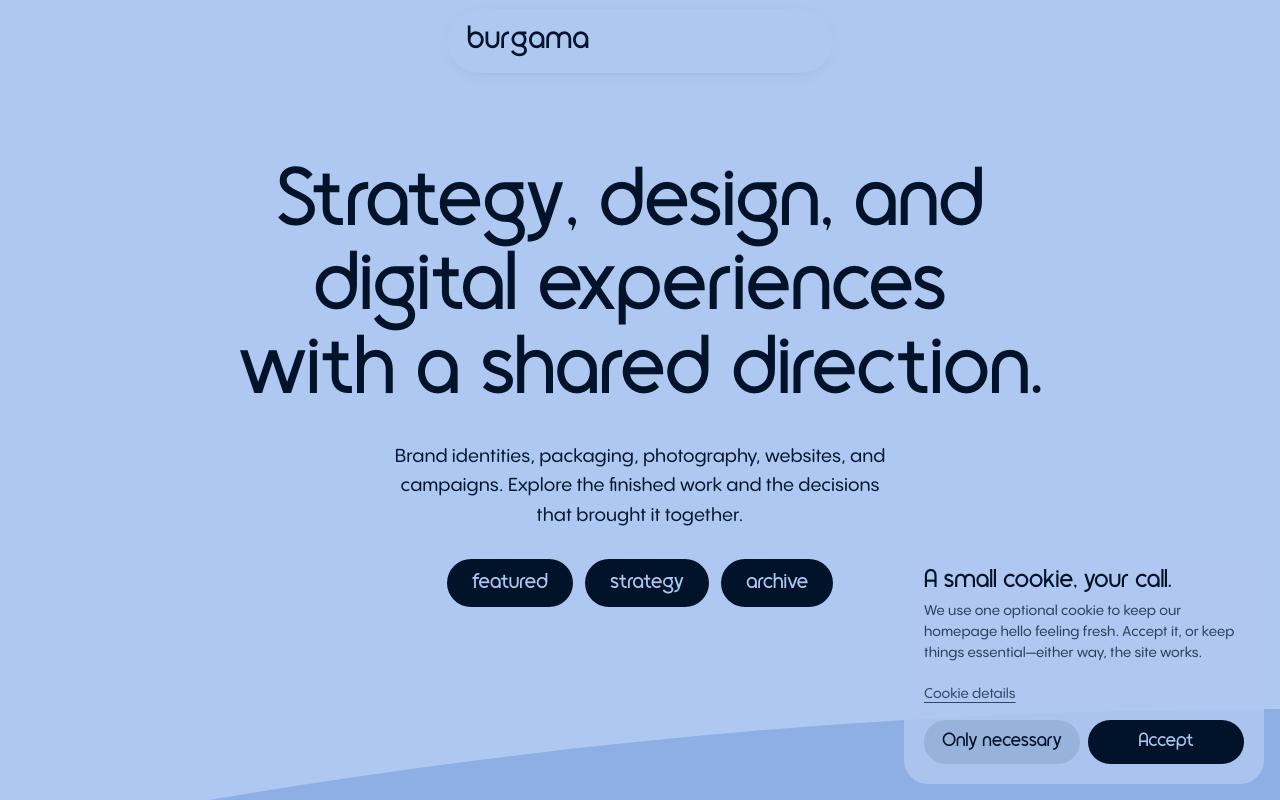
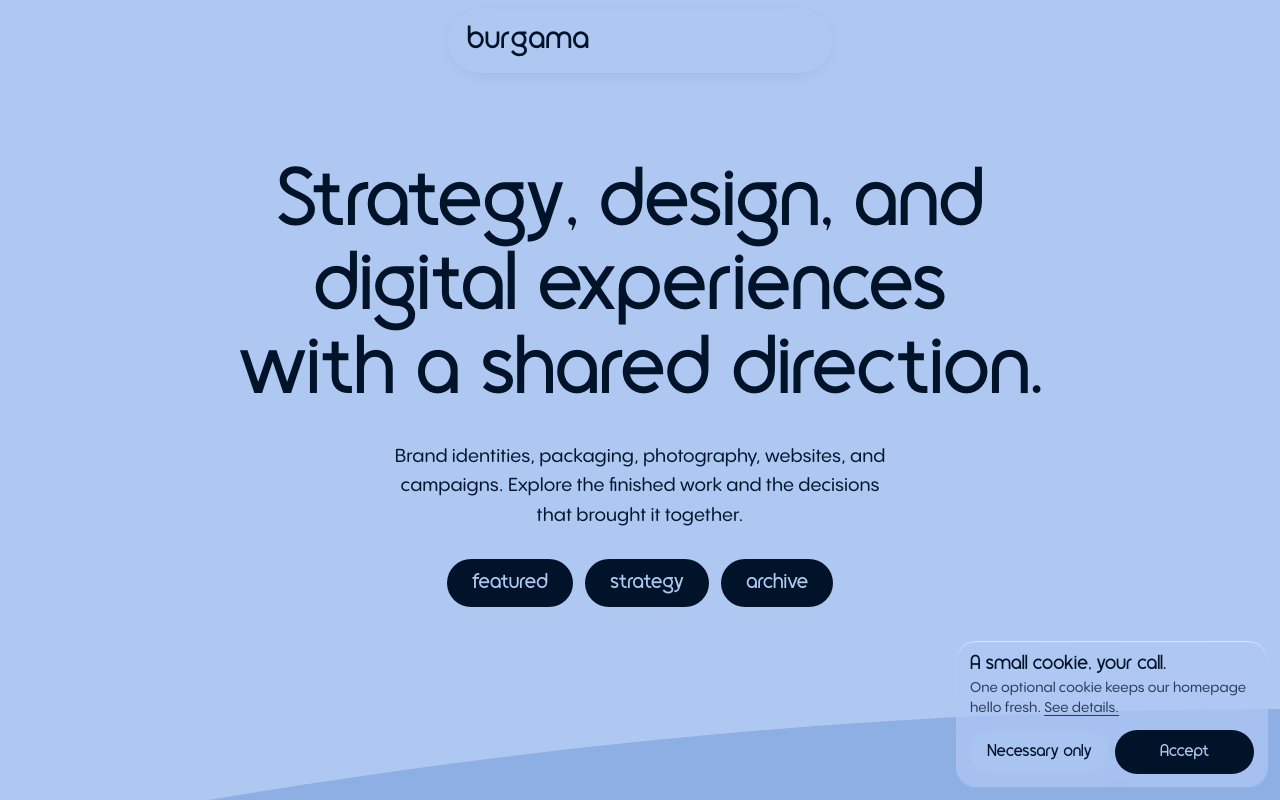
Before and after one commit to cedarandcactus/burgama-site-14.5, a Next.js app: page /work in a window 1280 px wide. Shown: the top 800 px of the page. Built offline with nearby package versions, Linux system fonts and the light colour scheme.

Commit message:
Compact cookie banner with liquid glass

```diff
--- a/components/cookie-banner.module.css
+++ b/components/cookie-banner.module.css
@@ -1,40 +1,75 @@
+.filter {
+  position: fixed;
+  width: 0;
+  height: 0;
+  pointer-events: none;
+}
+
 .overlay {
   position: fixed;
-  right: max(16px, env(safe-area-inset-right, 0px));
-  bottom: max(16px, env(safe-area-inset-bottom, 0px));
+  right: max(12px, env(safe-area-inset-right, 0px));
+  bottom: max(12px, env(safe-area-inset-bottom, 0px));
   z-index: 1000;
-  width: min(360px, calc(100vw - 32px));
+  width: min(312px, calc(100vw - 24px));
   pointer-events: auto;
   transform-origin: bottom right;
   animation: card-in 620ms cubic-bezier(.16, 1, .3, 1) both;
 }
 
 .dialog {
+  position: relative;
+  isolation: isolate;
   display: flex;
+  width: 100%;
   flex-direction: column;
-  gap: 18px;
-  width: 100%;
-  max-height: calc(100svh - 32px);
-  overflow-y: auto;
-  padding: 20px;
+  gap: 12px;
+  overflow: hidden;
+  padding: 14px;
   border: 0;
-  border-radius: 24px;
+  border-radius: 20px;
   color: var(--palette-navy);
-  background: var(--palette-powder);
+  background: transparent;
   box-shadow: none;
   text-align: left;
+}
+
+.dialog::before,
+.dialog::after {
+  position: absolute;
+  inset: 0;
+  border-radius: inherit;
+  content: '';
+  pointer-events: none;
+}
+
+.dialog::before {
+  z-index: -1;
+  background: color-mix(in srgb, var(--palette-powder) 70%, transparent);
+  box-shadow:
+    inset 0 1px 1px color-mix(in srgb, var(--palette-soft-white) 70%, transparent),
+    inset 0 -1px 1px color-mix(in srgb, var(--palette-navy) 8%, transparent),
+    0 10px 32px -20px color-mix(in srgb, var(--palette-navy) 70%, transparent);
+}
+
+.dialog::after {
+  z-index: -2;
+  background: color-mix(in srgb, var(--palette-powder) 10%, transparent);
+  -webkit-backdrop-filter: blur(18px) saturate(1.08);
+  backdrop-filter: blur(18px) saturate(1.08);
+  -webkit-filter: url('#cookie-glass-distortion');
+  filter: url('#cookie-glass-distortion');
 }
 
 .copy {
   display: flex;
   flex-direction: column;
-  gap: 8px;
+  gap: 4px;
 }
 
 .copy h2 {
   margin: 0;
   font-family: var(--font-cenura), sans-serif;
-  font-size: 24px;
+  font-size: 19px;
   font-weight: 400;
   line-height: 1.05;
   text-wrap: balance;
@@ -46,33 +81,22 @@
   font-family: var(--font-pangram), sans-serif;
   font-size: 14px;
   font-weight: 400;
-  line-height: 1.5;
+  line-height: 1.4;
   text-wrap: pretty;
 }
 
-.footer {
-  display: flex;
-  flex-direction: column;
-  gap: 14px;
-}
-
-.footer a {
-  display: inline-flex;
-  width: fit-content;
-  align-items: center;
-  min-height: 24px;
-  color: color-mix(in srgb, var(--palette-navy) 72%, transparent);
-  font-size: 14px;
+.copy a {
+  color: inherit;
   font-weight: 500;
   text-decoration: underline;
   text-decoration-thickness: 1px;
-  text-underline-offset: .25em;
+  text-underline-offset: .2em;
   transition: color 180ms ease;
 }
 
 .actions {
   display: flex;
-  gap: 8px;
+  gap: 6px;
 }
 
 .actions button {
@@ -82,11 +106,11 @@
   flex: 1 1 0;
   align-items: center;
   justify-content: center;
-  padding: 8px 14px;
+  padding: 8px 12px;
   border: 0;
   border-radius: 999px;
   font-family: var(--font-cenura), sans-serif;
-  font-size: 18px;
+  font-size: 16px;
   font-weight: 400;
   line-height: 1;
   cursor: pointer;
@@ -100,26 +124,18 @@
 
 .necessary {
   color: var(--palette-navy);
-  background: color-mix(in srgb, var(--palette-navy) 10%, transparent);
+  background: color-mix(in srgb, var(--palette-powder) 38%, transparent);
 }
 
 .actions button:focus-visible,
-.footer a:focus-visible {
+.copy a:focus-visible {
   outline: 2px solid currentColor;
-  outline-offset: 4px;
+  outline-offset: 3px;
 }
 
 .overlay[data-state='leaving'] {
   pointer-events: none;
   animation: card-out 620ms cubic-bezier(.16, 1, .3, 1) both;
-}
-
-@supports (backdrop-filter: blur(1px)) or (-webkit-backdrop-filter: blur(1px)) {
-  .dialog {
-    background: color-mix(in srgb, var(--palette-powder) 86%, transparent);
-    -webkit-backdrop-filter: blur(24px) saturate(.9);
-    backdrop-filter: blur(24px) saturate(.9);
-  }
 }
 
 @media (hover: hover) and (pointer: fine) {
@@ -130,10 +146,10 @@
 
   .necessary:hover {
     color: var(--palette-navy);
-    background: color-mix(in srgb, var(--palette-navy) 18%, transparent);
+    background: color-mix(in srgb, var(--palette-powder) 60%, transparent);
   }
 
-  .footer a:hover {
+  .copy a:hover {
     color: var(--palette-navy);
   }
 }
@@ -142,7 +158,7 @@
   from {
     opacity: 0;
     filter: blur(8px);
-    transform: translate3d(0, 24px, 0) scale(.96);
+    transform: translate3d(0, 20px, 0) scale(.96);
   }
   to {
     opacity: 1;
@@ -160,7 +176,7 @@
   to {
     opacity: 0;
     filter: blur(6px);
-    transform: translate3d(0, 16px, 0) scale(.97);
+    transform: translate3d(0, 14px, 0) scale(.97);
   }
 }
 
@@ -171,7 +187,7 @@
   }
 
   .actions button,
-  .footer a {
+  .copy a {
     transition: none;
   }
 }
--- a/components/cookie-banner.tsx
+++ b/components/cookie-banner.tsx
@@ -33,6 +33,16 @@ export function CookieBanner() {
   if (state === 'hidden') return null
 
   return (
+    <>
+      <svg className={styles.filter} width="0" height="0" aria-hidden="true">
+        <defs>
+          <filter id="cookie-glass-distortion" x="-20%" y="-20%" width="140%" height="140%">
+            <feTurbulence type="fractalNoise" baseFrequency="0.012 0.012" numOctaves="2" seed="92" result="noise" />
+            <feGaussianBlur in="noise" stdDeviation="2" result="blurred" />
+            <feDisplacementMap in="SourceGraphic" in2="blurred" scale="72" xChannelSelector="R" yChannelSelector="G" />
+          </filter>
+        </defs>
+      </svg>
       <div className={styles.overlay} data-state={state} aria-hidden={state === 'leaving'} inert={state === 'leaving'}>
         <aside
           className={styles.dialog}
@@ -41,16 +51,16 @@ export function CookieBanner() {
         >
           <div className={styles.copy}>
             <h2 id={titleId}>A small cookie, your call.</h2>
-          <p id={descriptionId}>We use one optional cookie to keep our homepage hello feeling fresh. Accept it, or keep things essential—either way, the site works.</p>
+            <p id={descriptionId}>
+              One optional cookie keeps our homepage hello fresh. <Link href="/cookies">See details.</Link>
+            </p>
           </div>
-        <div className={styles.footer}>
-          <Link href="/cookies">Cookie details</Link>
           <div className={styles.actions}>
-            <button className={styles.necessary} type="button" onClick={() => choose('necessary')}>Only necessary</button>
+            <button className={styles.necessary} type="button" onClick={() => choose('necessary')}>Necessary only</button>
             <button className={styles.accept} type="button" onClick={() => choose('accepted')}>Accept</button>
-          </div>
           </div>
         </aside>
       </div>
+    </>
   )
 }
--- a/lib/cookie-consent.ts
+++ b/lib/cookie-consent.ts
@@ -2,7 +2,7 @@ export const COOKIE_CONSENT_NAME = 'burgama-cookie-consent'
 export const COOKIE_CONSENT_EVENT = 'burgama:cookie-consent'
 export const COOKIE_MAX_AGE_SECONDS = 60 * 60 * 24 * 30
 
-const COOKIE_CONSENT_VERSION = 'v2'
+const COOKIE_CONSENT_VERSION = 'v3'
 const HEADLINE_COOKIE_NAME = 'burgama-hero-message'
 
 type CookieConsent = 'accepted' | 'necessary'
```
Lines whose indentation alone changed are shown as unchanged.
